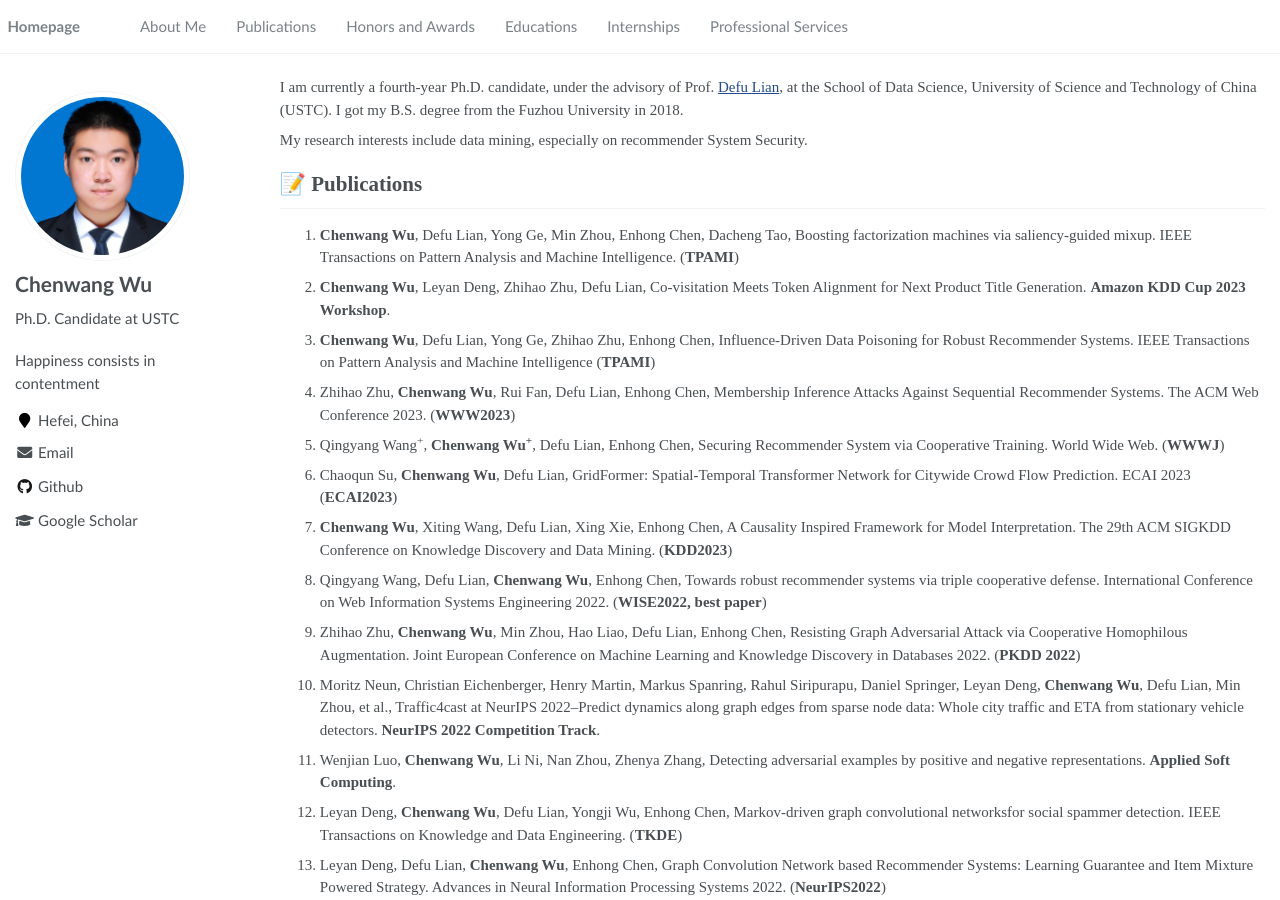
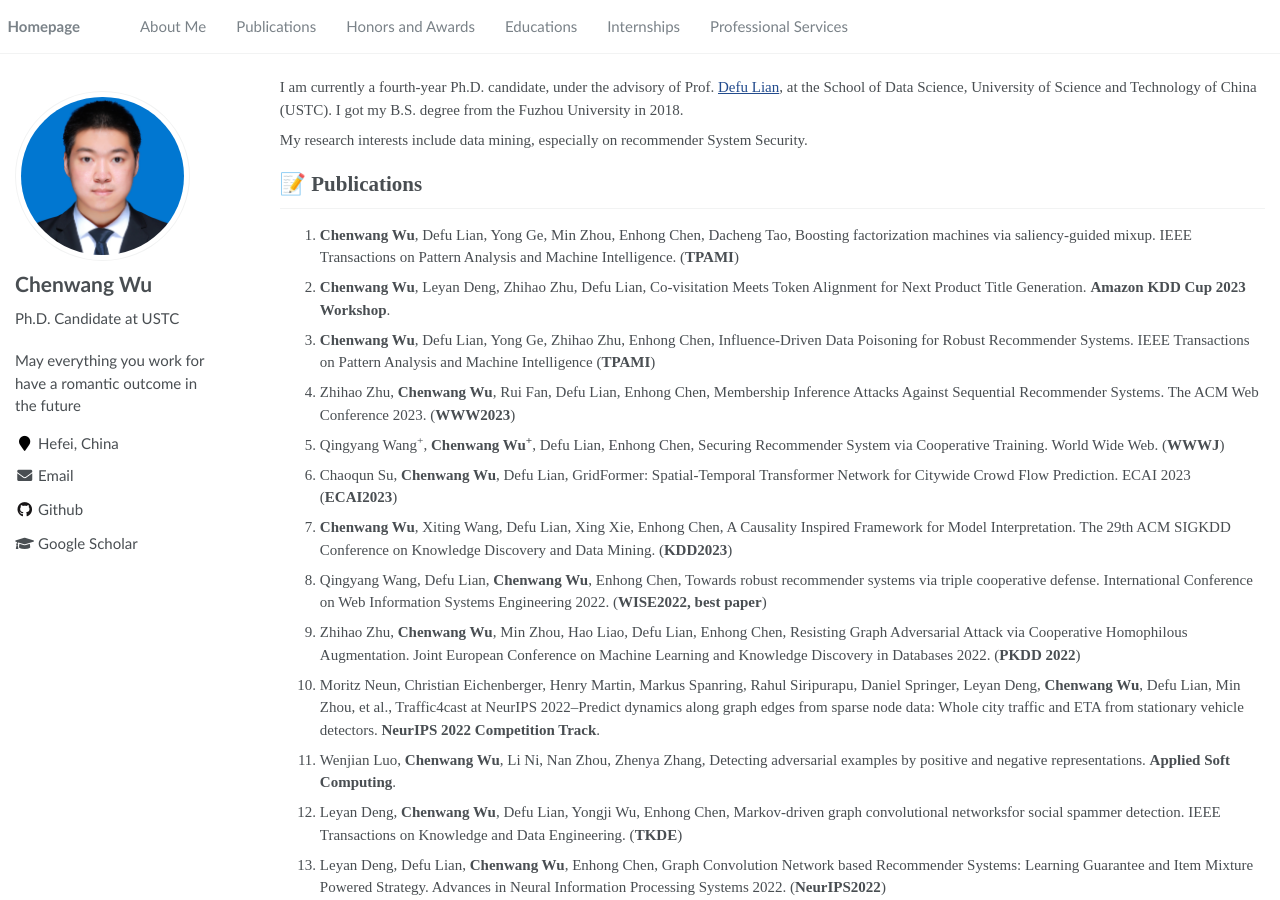
Before and after one commit to Daftstone/Daftstone.github.io, a Jekyll site: the page built from _pages/about.md, in a window 1280 px wide and 900 px high. Built offline with Jekyll 4.4.1, drawn with Linux system fonts in a browser that asks for light colours.

Commit message:
Update _config.yml

```diff
--- a/_config.yml
+++ b/_config.yml
@@ -7,7 +7,7 @@
 
 # Site Settings
 title                    : "Welcome to Chenwang Wu's Homepage"
-description              : "Happiness consists in contentment"
+description              : "May everything you work for have a romantic outcome in the future"
 repository               : "Daftstone/Daftstone.github.io"
 google_scholar_stats_use_cdn : true
 
```
